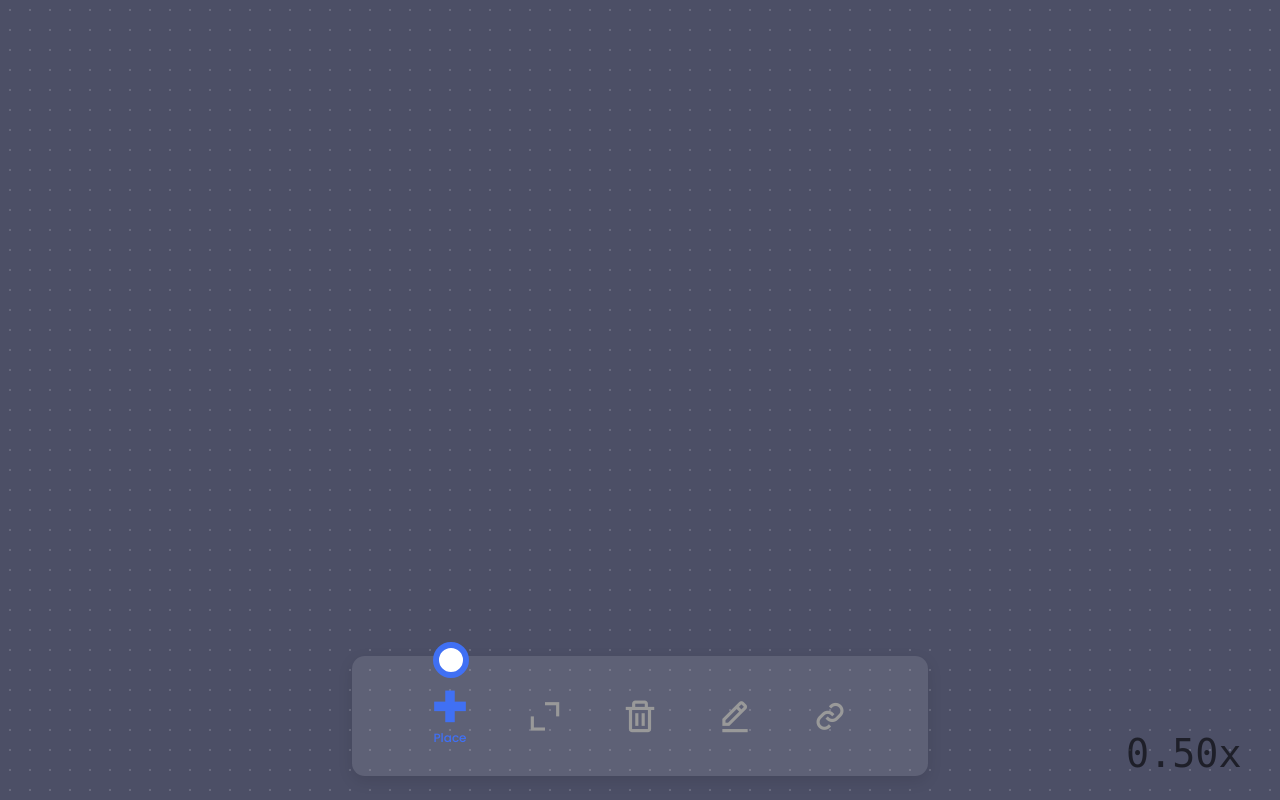
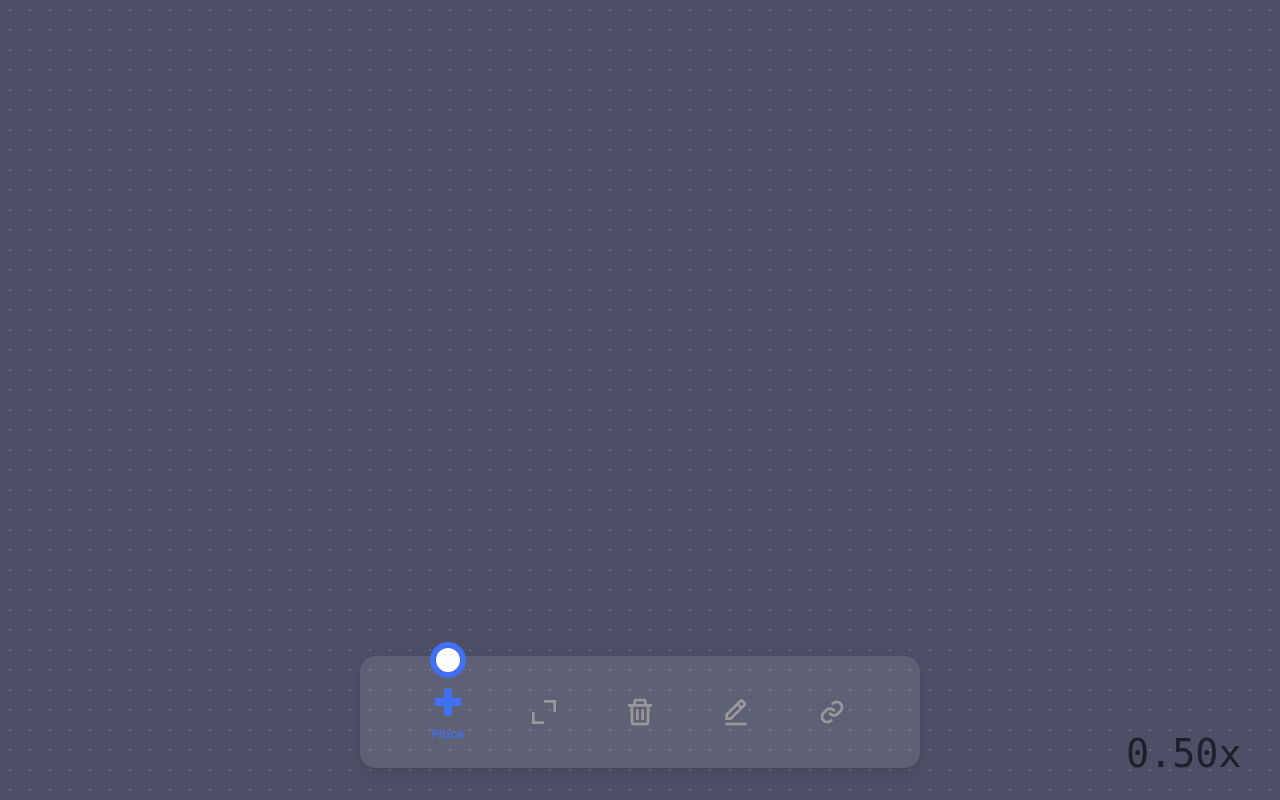
Before and after one commit to Kubenek/SkillTR, a PHP site: page /app/Views/creator.php in a window 1280 px wide. Run offline with PHP 8.4, Linux system fonts and the light colour scheme.

Commit message:
change tools styling to use rem instead of px & %

```diff
--- a/public/styles/tools.css
+++ b/public/styles/tools.css
@@ -11,24 +11,23 @@ body{
     display: flex;
     align-items: center;
     justify-content: center;
-    background: transparent;
 }
 
 nav{
-    border-radius: 1vw;
+    border-radius: 1rem;
     background: rgba(255, 255, 255, 0.1);
-    padding: 0 25px;
+    padding: 0 2rem;
     box-shadow: 0 5px 15px rgba(0, 0, 0, 0.1);
     z-index: 200;
-    width: 45%;
-    height: 15%;
+    width: 35rem;
+    height: 7rem;
     display: flex;
     justify-content: center;
-    margin-bottom: 3vh;
+    margin-bottom: 2rem;
 }
 .nav-content{
     display: flex;
-    height: 120px;
+    height: 7rem;
     align-items: center;
     list-style: none;
     position: relative;
@@ -38,8 +37,8 @@ nav{
     justify-content: center;
     align-items: center;
     flex-direction: column;
-    height: 120px;
-    width: 95px;
+    height: 6rem;
+    width: 6rem;
     text-decoration: none;
     transition: all 0.5s cubic-bezier(0.68, -0.55, 0.265, 1.55);
 }
@@ -47,7 +46,7 @@ nav{
     transform: translateY(-10px);
 }
 .link-icon{
-    font-size: 38px;
+    font-size: 2rem;
     color: #999;
     transition: all 0.5s cubic-bezier(0.68, -0.55, 0.265, 1.55);
 }
@@ -56,11 +55,11 @@ nav{
 }
 .link-text{
     position: absolute;
-    font-size: 12px;
+    font-size: 0.75rem;
     font-weight: 500;
     color: #4070F4;
     opacity: 0;
-    transform: translateY(32px);
+    transform: translateY(2rem);
     transition: all 0.5s cubic-bezier(0.68, -0.55, 0.265, 1.55);
 }
 .link-item.active .link-text{
@@ -68,12 +67,12 @@ nav{
 }
 .indicator{
     position: absolute;
-    top: -14px;
-    left: 48px;
-    height: 36px;
-    width: 36px;
+    top: -0.9rem;
+    left: 3rem;
+    height: 2.25rem;
+    width: 2.25rem;
     background-color: white;
-    border: 6px solid #4070F4;
+    border: 0.4rem solid #4070F4;
     border-radius: 50%;
     transform: translateX(-50%);
     transition: all 0.5s cubic-bezier(0.68, -0.55, 0.265, 1.55);
@@ -83,6 +82,6 @@ nav{
     content: '';
     position: absolute;
     bottom: -8px;
-    height: 24px;
-    width: 19px;
+    height: 1.5rem;
+    width: 1.2rem;
 }
```
